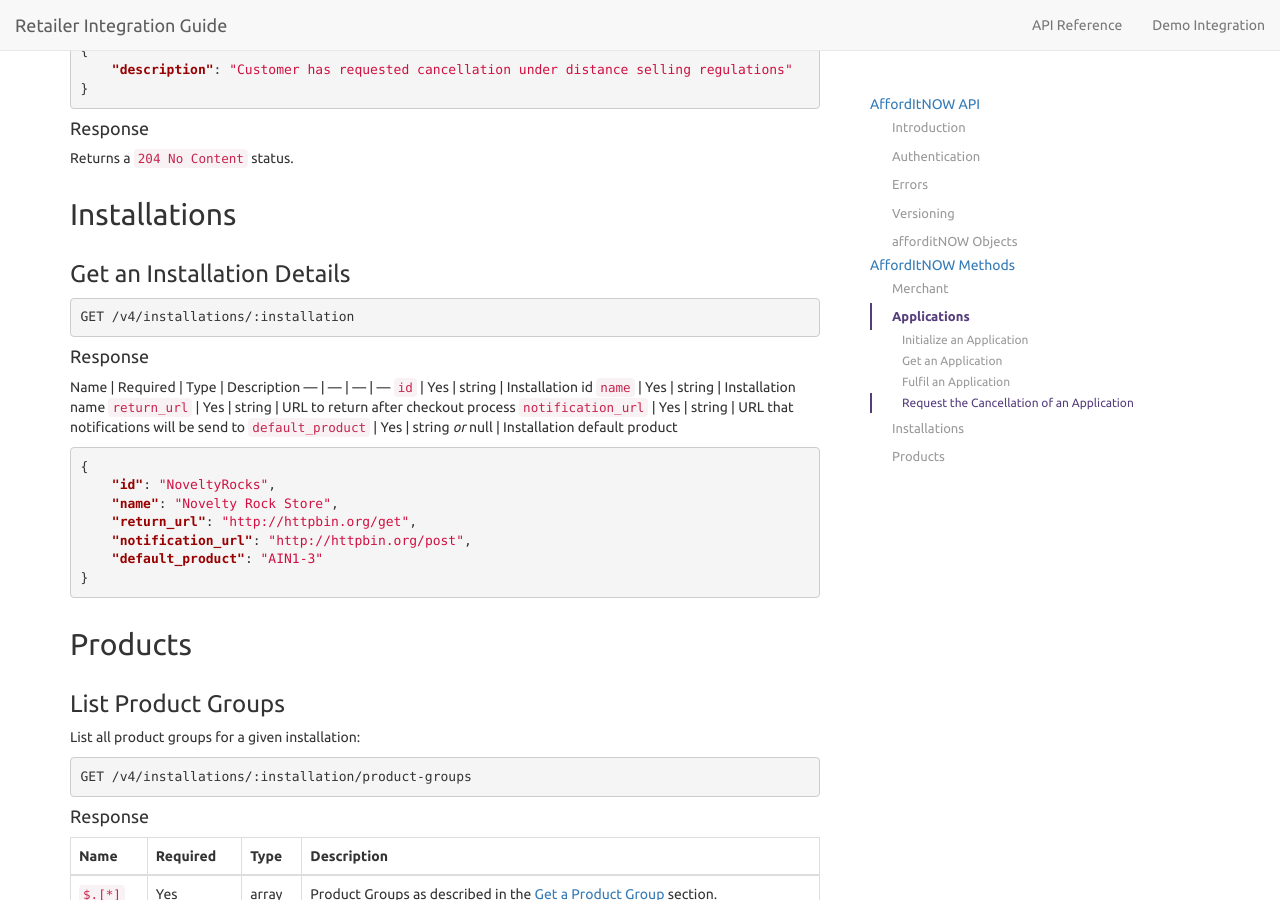
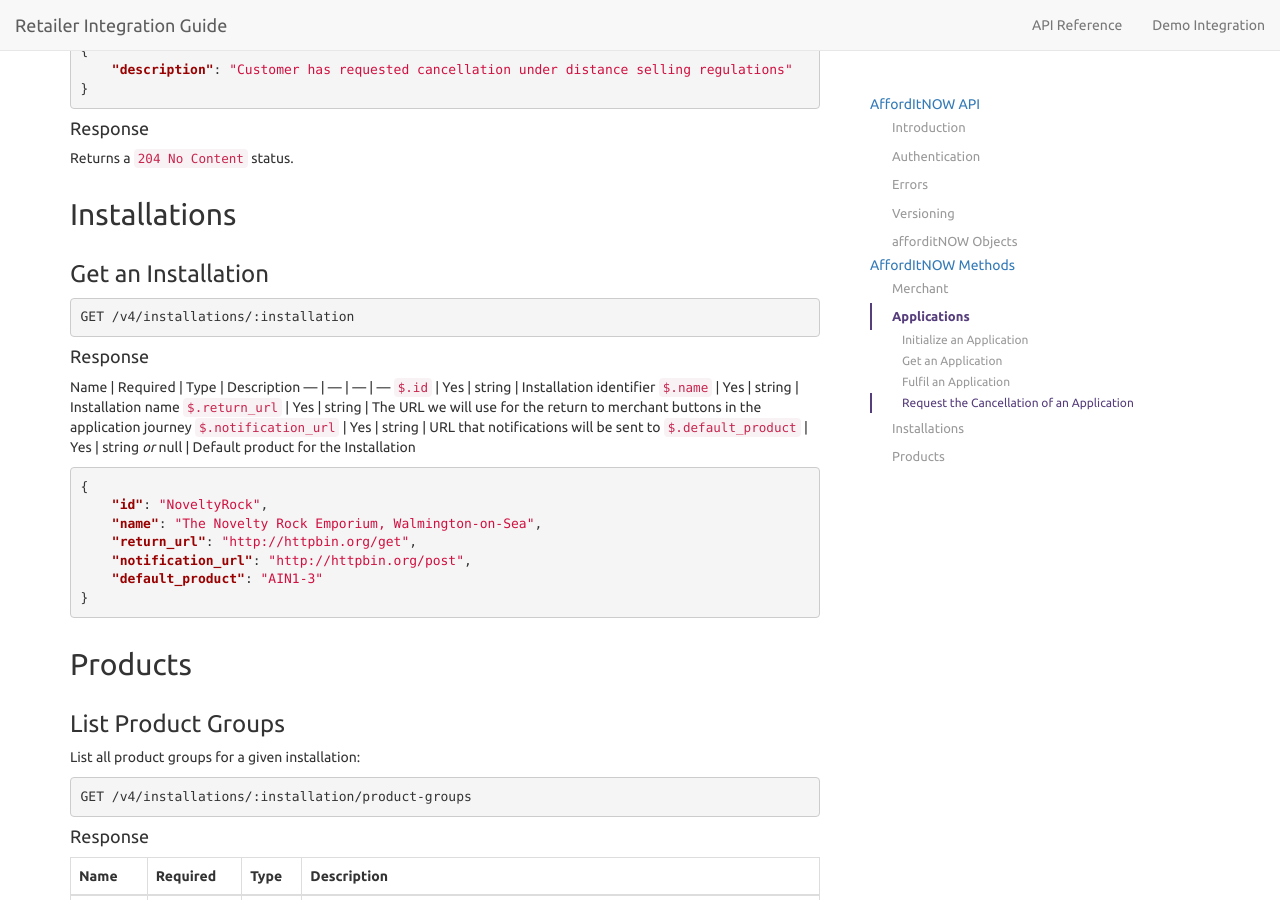
Before and after one commit to PayBreak/retailer-integration-guide, a Jekyll site: the page built from api/index.md, in a window 1280 px wide and 900 px high, scrolled down 9859 px. Built offline with Jekyll 4.4.1, drawn with Linux system fonts in a browser that asks for light colours; nearby versions of some CDN libraries; Markdown is read by kramdown in place of the engine named in the settings.

Commit message:
Amendments to installation call

````diff
--- a/_includes/v4/installations.md
+++ b/_includes/v4/installations.md
@@ -18,7 +18,7 @@ GET {{ site.data.globals.api_prefix }}/installations
 ]
 ```
 {% endcomment %}
-### Get an Installation Details
+### Get an Installation
 
 ```
 GET {{ site.data.globals.api_prefix }}/installations/:installation
@@ -27,15 +27,16 @@ GET {{ site.data.globals.api_prefix }}/installations/:installation
 #### Response
 Name | Required | Type | Description
 --- | --- | --- | ---
-`id` | Yes | string | Installation id
-`name` | Yes | string | Installation name
-`return_url` | Yes | string | URL to return after checkout process
-`notification_url` | Yes | string | URL that notifications will be send to
-`default_product` | Yes | string *or* null | Installation default product
+`$.id` | Yes | string | Installation identifier
+`$.name` | Yes | string | Installation name
+`$.return_url` | Yes | string | The URL we will use for the return to merchant buttons in the application journey
+`$.notification_url` | Yes | string | URL that notifications will be sent to
+`$.default_product` | Yes | string *or* null | Default product for the Installation
+
 ```json
 {
-    "id": "NoveltyRocks",
-    "name": "Novelty Rock Store",
+    "id": "NoveltyRock",
+    "name": "The Novelty Rock Emporium, Walmington-on-Sea",
     "return_url": "http://httpbin.org/get",
     "notification_url": "http://httpbin.org/post",
     "default_product": "AIN1-3"
--- a/_includes/v4/toc.html
+++ b/_includes/v4/toc.html
@@ -43,7 +43,7 @@
     </li>
     <li><a href="#installations">Installations</a>
         <ul class="nav nav-stacked">
-            <li><a href="#get-an-installation-details">Get the Authenticated Merchant</a></li>
+            <li><a href="#get-an-installation">Get an Installation</a></li>
         </ul>
     </li>
     <li><a href="#products">Products</a>
````
